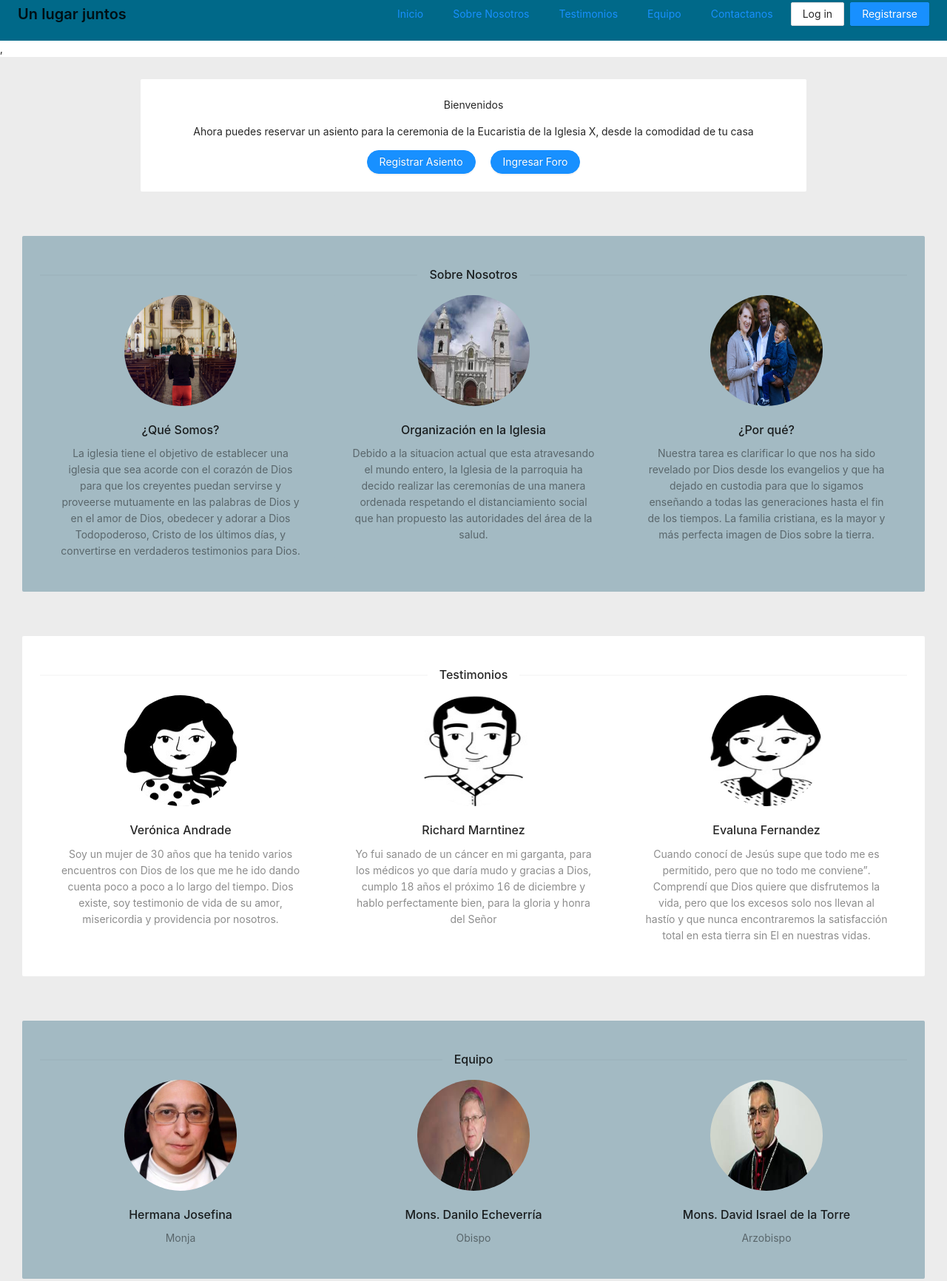
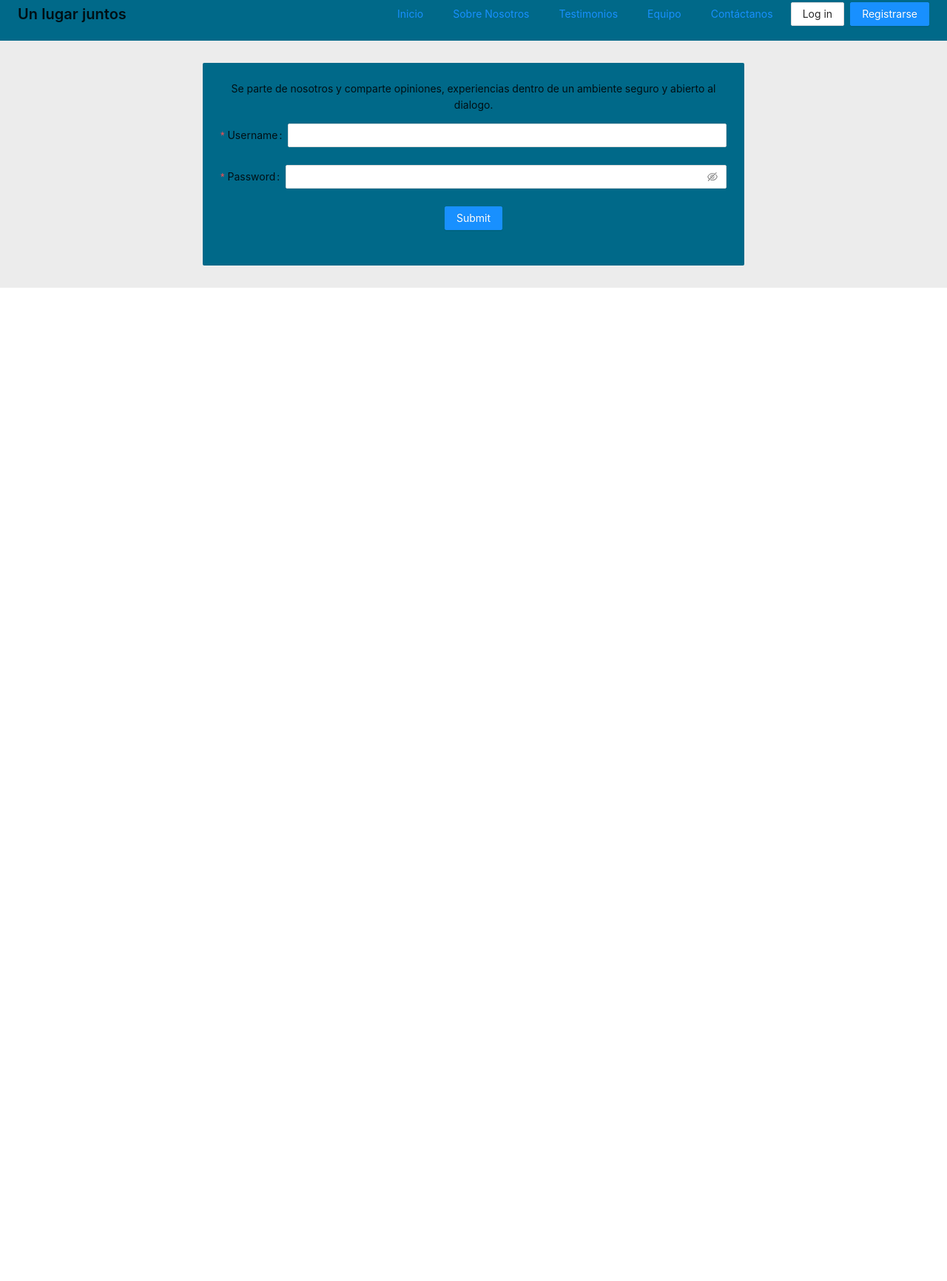
Before and after one commit to DDI-2020A/proyecto-semestre-asientos-iglesia-grupo-3, a React app: page / in a window 1280 px wide. Shown: the part 17-1749 px from the top of the page at 74% size. After the commit the page ends 800 px from the top, so only its background shows below. Built offline with nearby package versions, Linux system fonts and the light colour scheme.

Commit message:
mejora de inicio y creacion del login

```diff
--- a/src/components/App.js
+++ b/src/components/App.js
@@ -1,15 +1,17 @@
 import React from 'react';
 
 import Inicio from './Inicio';
+import Login from './Login';
 
 function App() {
-  return (
+    return (
 
-      <>
-        <Inicio />
+        <>
+            <Login />
+
         </>
 
-  );
+    );
 }
 
 export default App;
--- a/src/components/Header.js
+++ b/src/components/Header.js
@@ -1,6 +1,8 @@
-import React from 'react';
-import {   Button , PageHeader } from 'antd';
-const Header = () => {
+import React, {useEffect, useState} from 'react';
+import { Button, PageHeader } from 'antd';
+
+const Header = ( ) => {
+
 
 
     return(
@@ -9,19 +11,18 @@ const Header = () => {
             <PageHeader
                 title='Un lugar juntos'
                 extra={ [
+                    <a href="#id-ini"><Button type="link" ghost>Inicio</Button></a>,
+                    <a href="#id-about"><Button type="link" ghost>Sobre Nosotros</Button></a>,
+                    <a href="#id-testimonio"><Button type="link" ghost>Testimonios</Button></a>,
+                    <a href="#id-equipo"><Button type="link" ghost>Equipo</Button></a>,
+                    <a href="#id-contact"><Button type="link" ghost>Contáctanos</Button></a>,
 
-                <Button type="link" ghost>Inicio</Button>,
-                <Button type="link" ghost>Sobre Nosotros</Button>,
-                <Button type="link" ghost>Testimonios</Button>,
-                <Button type="link" ghost>Equipo</Button>,
-                <Button type="link" ghost>Contactanos</Button>,
                     <Button key="2"> Log in </Button>,
                     <Button key="1" type="primary">
                         Registrarse
                     </Button>,
                 ] }
             >
-
 
             </PageHeader>
 
@@ -34,3 +35,10 @@ const Header = () => {
 }
 
 export default Header;
+
+/*     const [numPag, setNumPag] = useState (props.numPag);
+
+    useEffect(() => {
+            setNumPag(props.numPag)
+        }
+    ), [numPag];*/
--- a/src/components/Inicio.js
+++ b/src/components/Inicio.js
@@ -1,4 +1,4 @@
-import React from 'react';
+import React, {useState} from 'react';
 import Header from "./Header";
 import { Card, Col, Row, Form , Input,  Button } from 'antd';
 import '../styles/App.css';
@@ -14,22 +14,24 @@ import ImgEquipo2 from  '../images/ImgEquipo2.jpg';
 import ImgEquipo3 from  '../images/ImgEquipo3.jpg';
 import ImgDirec from  '../images/ImgDirec.jpg';
 import Meta from "antd/es/card/Meta";
+
 import Layout from "antd/es/layout";
 import Divider from "antd/es/divider";
 
 
 const Inicio = () => {
 
+    const [numPag, setNumPag] = useState (1);
 
     return (
         <>
-        <Header />,
+            <Header numPag = {numPag}/>
 
             {/*//Bienvenidos*/}
 
 
-        <div className="site-card-border-less-wrapper  space-align-container " align="center" >
-            <Card align="center" bordered={false} style={{ width: 900 }}>
+            <div className="site-card-border-less-wrapper  space-align-container" align="center" >
+                <Card className="imagen-fondo-inico" align="center" bordered={false} style={{ width: 900 }}>
                     <p>Bienvenidos</p>
 
                     {/*//Agregar Texto*/}
@@ -53,7 +55,7 @@ const Inicio = () => {
 
                 <div className="site-card-border-less-wrapper " >
                     <Card className="colorBase" align="center" bordered={false} >
-                    <div className="site-card-wrapper " >
+                        <div className="site-card-wrapper " id="id-about" >
                             <Divider orientation="center">Sobre Nosotros</Divider>
                             <Row gutter={16} align="center">
                                 <Col xs={32} sm={16} md={8} lg={8}  span={8}>
@@ -125,7 +127,7 @@ const Inicio = () => {
 
                 <div className="site-card-border-less-wrapper " >
                     <Card  align="center" bordered={false} >
-                        <div className="site-card-wrapper " >
+                        <div className="site-card-wrapper " id="id-testimonio">
                             <Divider orientation="center">Testimonios</Divider>
                             <Row gutter={16} align="center">
                                 <Col xs={32} sm={16} md={8} lg={8}  span={8}>
@@ -195,7 +197,7 @@ const Inicio = () => {
 
                 <div className="site-card-border-less-wrapper " >
                     <Card className="colorBase" align="center" bordered={false} >
-                        <div className="site-card-wrapper " >
+                        <div className="site-card-wrapper " id="id-equipo">
                             <Divider orientation="center">Equipo</Divider>
                             <Row gutter={16} align="center">
                                 <Col xs={32} sm={16} md={8} lg={8}  span={8}>
@@ -268,7 +270,7 @@ const Inicio = () => {
 
                 <div className="site-card-border-less-wrapper " >
                     <Card className="colorBaseA" align="center" bordered={false} >
-                        <div className="site-card-wrapper " >
+                        <div className="site-card-wrapper " id="id-contact">
                             <Divider orientation="center">Contáctanos</Divider>
                             Para recibir información detallada sobre las utilidades y servicios que ofrece nuestra pagina
                             ponte en contacto con nostros enviando un correo electrónico
@@ -320,8 +322,6 @@ const Inicio = () => {
         </>
     )
 
-
-
 }
 
 export default Inicio;
--- /dev/null
+++ b/src/components/Login.js
@@ -0,0 +1,57 @@
+import React from 'react';
+import Header from "./Header";
+import {Form, Input, Checkbox, Button, Card} from "antd";
+import '../styles/login.css';
+
+const Login = () => {
+    return (
+        <>
+
+            <Header/>
+
+            <div className="site-card-border-less-wrapper " align="center">
+                <Card className="colorBaseA tamanio-cuadro"  bordered={false}>
+                    <p>
+                        Se parte de nosotros y comparte opiniones,
+                        experiencias dentro de un ambiente
+                        seguro y abierto al dialogo.
+                    </p>
+                    <div>
+                        <Form
+                            name="basic"
+                            initialValues={{remember: true}}
+
+                        >
+                            <Form.Item
+                                label="Username"
+                                name="username"
+                                rules={[{required: true, message: 'Please input your username!'}]}
+                            >
+                                <Input/>
+                            </Form.Item>
+
+                            <Form.Item
+                                label="Password"
+                                name="password"
+                                rules={[{required: true, message: 'Please input your password!'}]}
+                            >
+                                <Input.Password/>
+                            </Form.Item>
+
+                            <Form.Item>
+                                <Button type="primary" htmlType="submit">
+                                    Submit
+                                </Button>
+                            </Form.Item>
+                        </Form>
+                    </div>
+                </Card>
+            </div>
+
+
+        </>
+    );
+
+}
+
+export default Login;
--- a/src/styles/inicio.css
+++ b/src/styles/inicio.css
@@ -1,3 +1,8 @@
+.imagen-fondo-inico{
+    background-image: url("../images/FondoPagInicio.jpg");
+    background-size: cover;
+}
+
 .separa-boton{
     margin-right: 20px;
 }
--- /dev/null
+++ b/src/styles/login.css
@@ -0,0 +1,4 @@
+.tamanio-cuadro{
+    height: auto;
+    width: 60%;
+}
```
Lines whose indentation alone changed are shown as unchanged.
